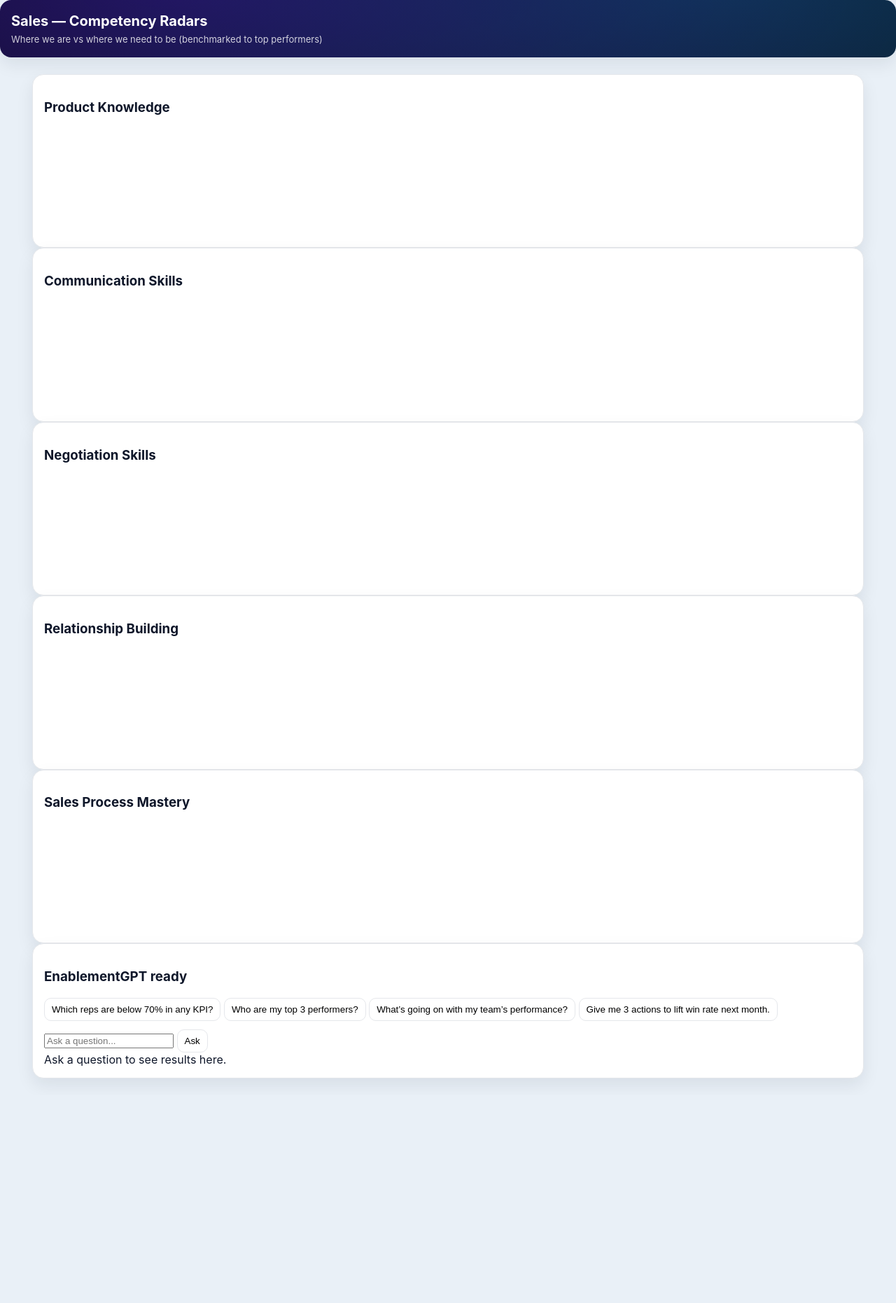
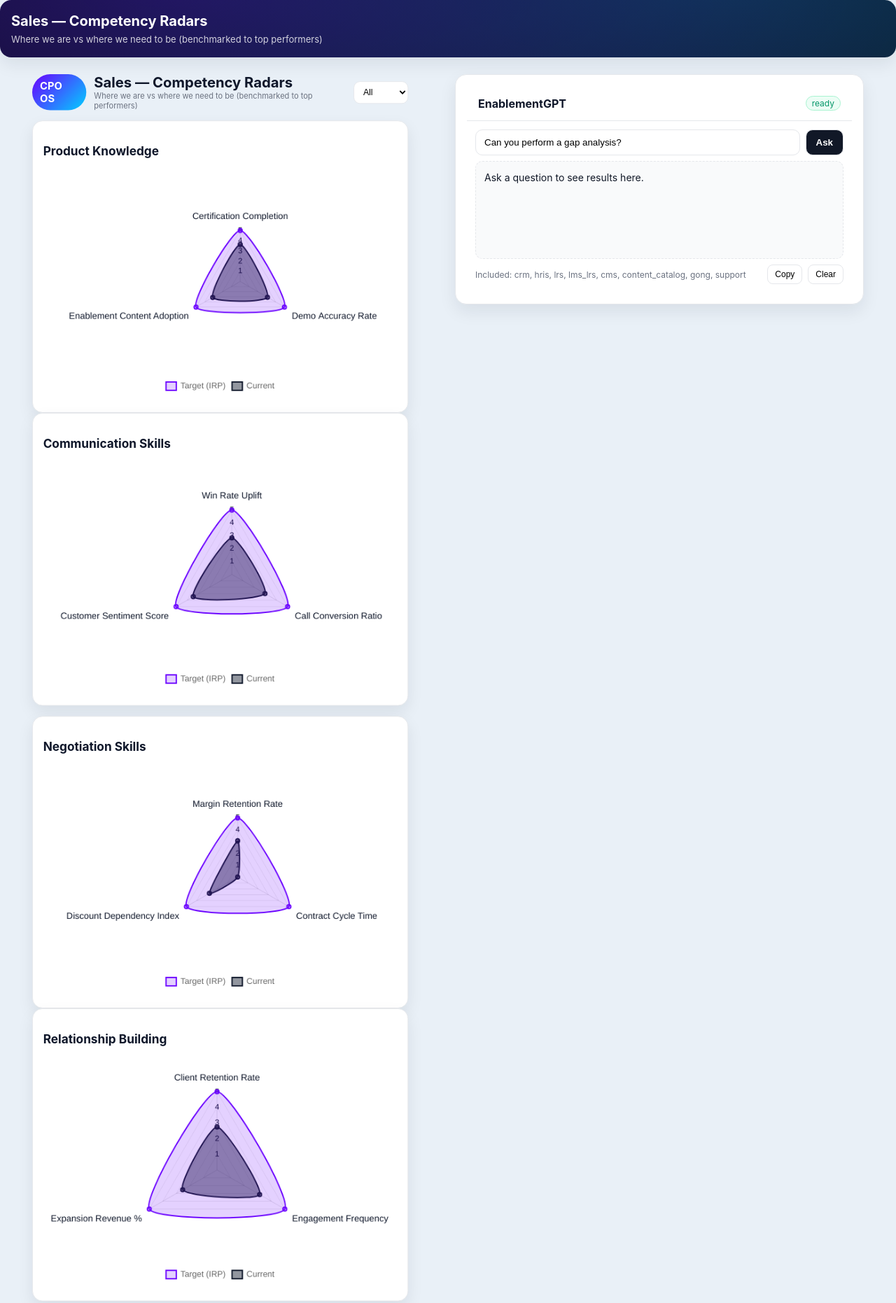
Before and after one commit to ashishvarghese242/cpo-os-demo, a website with bundled scripts: page sales.html in a window 1280 px wide. Shown: the top 1862 px of the page at 70% size. Before the commit the page ends 1565 px from the top, so only its background shows below. Built offline with nearby package versions, Linux system fonts and the light colour scheme.

Commit message:
Update sales.html

```diff
--- a/sales.html
+++ b/sales.html
@@ -1,63 +1,47 @@
-<!DOCTYPE html>
+<!doctype html>
 <html lang="en">
 <head>
-  <meta charset="UTF-8">
-  <meta name="viewport" content="width=device-width, initial-scale=1.0">
-  <title>Sales — Competency Radars</title>
-  <link rel="stylesheet" href="assets/theme.css">
-  <script src="https://cdn.jsdelivr.net/npm/chart.js"></script>
+  <meta charset="utf-8" />
+  <title>CPO OS • Sales</title>
+  <meta name="viewport" content="width=device-width, initial-scale=1" />
+  <link href="./assets/theme.css" rel="stylesheet" />
+
+  <!-- Keep these UMD globals: your radars depend on them -->
+  <script src="https://cdn.jsdelivr.net/npm/react@18/umd/react.production.min.js"></script>
+  <script src="https://cdn.jsdelivr.net/npm/react-dom@18/umd/react-dom.production.min.js"></script>
+  <script src="https://cdn.jsdelivr.net/npm/chart.js@4.4.3"></script>
 </head>
 <body>
-  <!-- Global Purple Header -->
+  <!-- Single (purple) header only -->
   <div class="hero">
     <h1>Sales — Competency Radars</h1>
     <p>Where we are vs where we need to be (benchmarked to top performers)</p>
   </div>
 
-  <div class="wrap grid-2">
-    <!-- Left: Radars -->
-    <div class="radar-col">
-      <div class="card">
-        <h3>Product Knowledge</h3>
-        <canvas id="radarProduct"></canvas>
+  <div class="wrap">
+    <!-- 50/50 layout: radars left, GPT right -->
+    <div class="layout-2col">
+      <!-- LEFT: your existing React app renders all radars into #app -->
+      <div class="left-col">
+        <div class="radar-scale">
+          <div id="app"></div>
+        </div>
       </div>
-      <div class="card">
-        <h3>Communication Skills</h3>
-        <canvas id="radarCommunication"></canvas>
-      </div>
-      <div class="card">
-        <h3>Negotiation Skills</h3>
-        <canvas id="radarNegotiation"></canvas>
-      </div>
-      <div class="card">
-        <h3>Relationship Building</h3>
-        <canvas id="radarRelationship"></canvas>
-      </div>
-      <div class="card">
-        <h3>Sales Process Mastery</h3>
-        <canvas id="radarProcess"></canvas>
-      </div>
-    </div>
 
-    <!-- Right: EnablementGPT -->
-    <div class="gpt-col card">
-      <h3>EnablementGPT <span id="gpt-status" class="status">ready</span></h3>
-      <div class="suggested">
-        <button>Which reps are below 70% in any KPI?</button>
-        <button>Who are my top 3 performers?</button>
-        <button>What’s going on with my team’s performance?</button>
-        <button>Give me 3 actions to lift win rate next month.</button>
-      </div>
-      <div style="margin-top:12px;"></div>
-      <form id="ask-form">
-        <input id="ask-input" placeholder="Ask a question..." />
-        <button type="submit">Ask</button>
-      </form>
-      <div id="ask-output" class="answer-box">Ask a question to see results here.</div>
+      <!-- RIGHT: EnablementGPT (sticky sidebar) -->
+      <aside class="right-col card sticky">
+        <div class="gpt-head">
+          <h2 class="gpt-title">EnablementGPT</h2>
+          <span class="gpt-badge" id="gpt-status">ready</span>
+        </div>
+        <!-- The card UI is rendered by app/boot/enablement-gpt.js -->
+        <div id="enablement-gpt" class="gpt-body"></div>
+      </aside>
     </div>
   </div>
 
-  <script src="assets/radar.js"></script>
-  <script src="assets/ask.js"></script>
+  <!-- Your existing boots (unchanged) -->
+  <script type="module" src="./app/boot/sales.js"></script>
+  <script type="module" src="./app/boot/enablement-gpt.js"></script>
 </body>
 </html>
```
